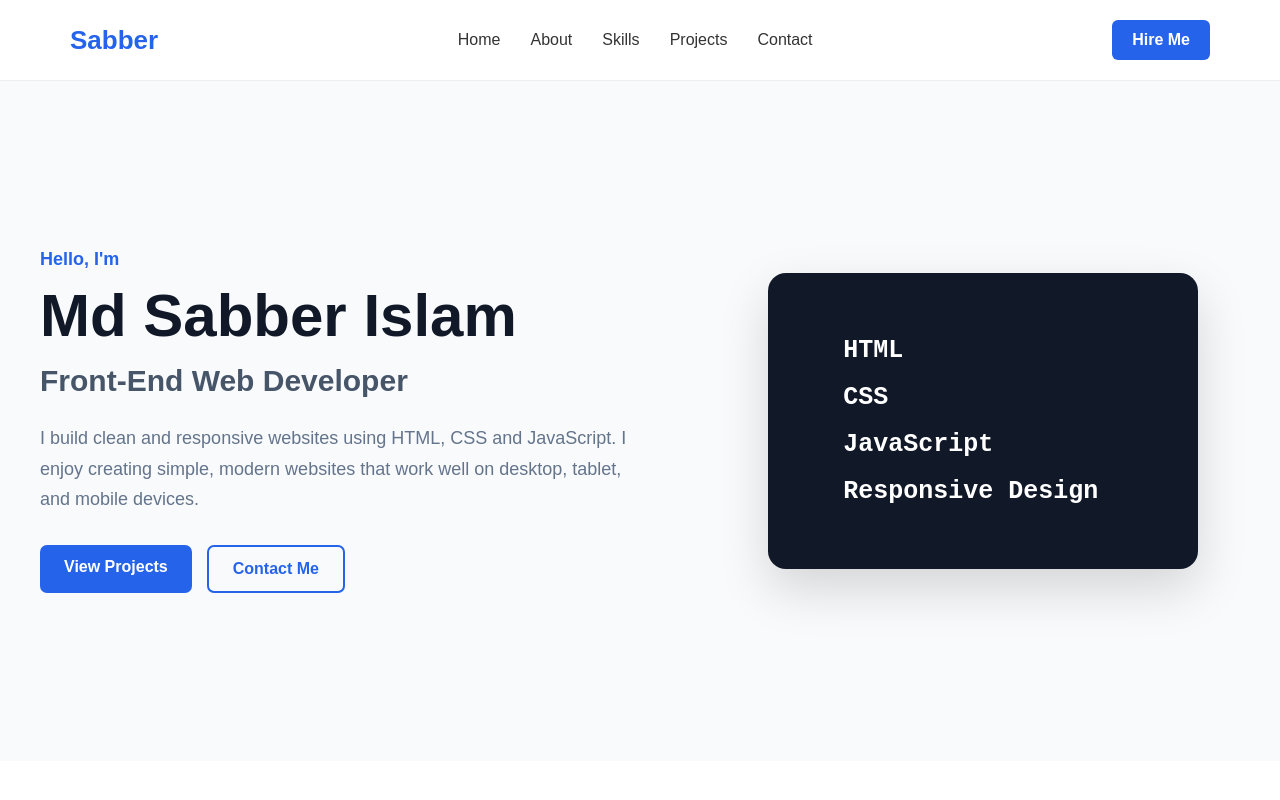
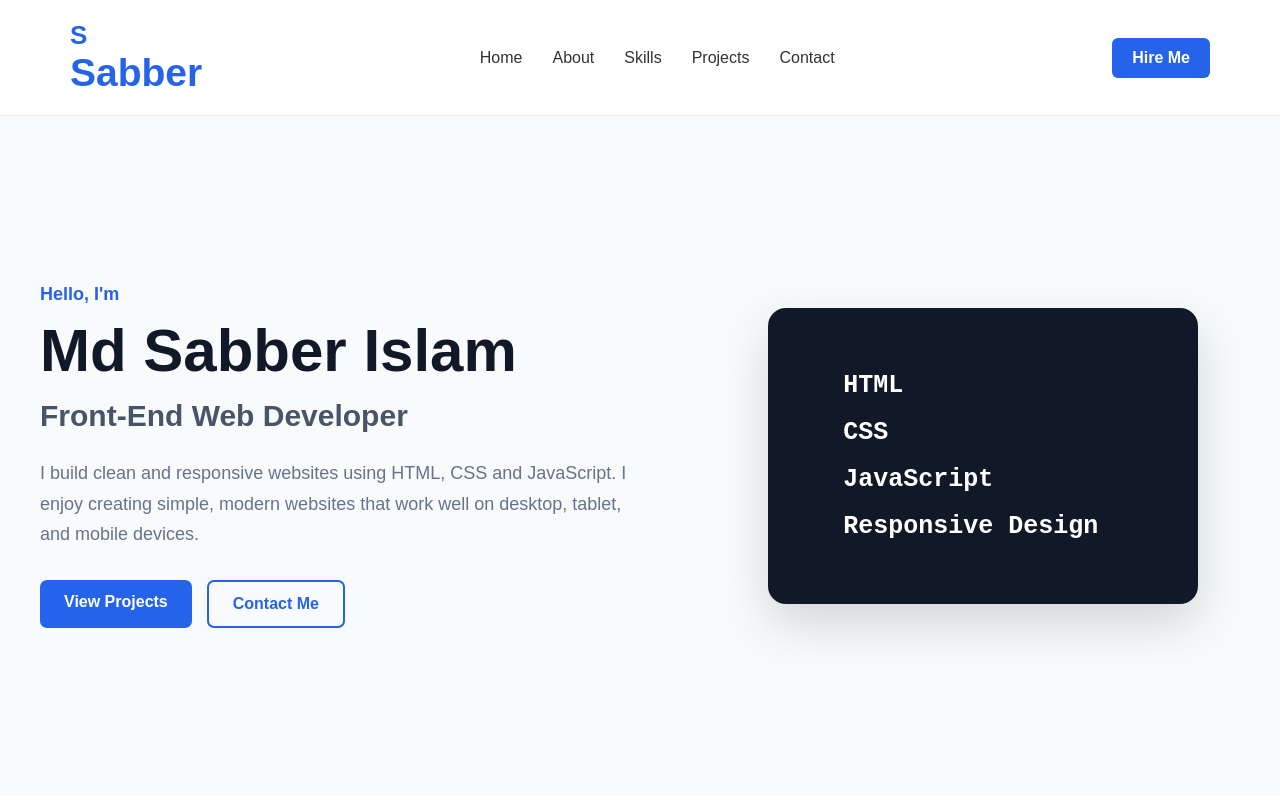
Before and after one commit to safwanmayan/portfolio, a plain HTML site: page index.html in a window 1280 px wide. Shown: the top 800 px of the page. Drawn offline with Linux system fonts and the light colour scheme.

Commit message:
Refactor index.html for better structure and content
Updated HTML structure and content for improved layout and design.

```diff
--- a/index.html
+++ b/index.html
@@ -18,8 +18,9 @@
         <nav class="navbar">
 
             <div class="logo">
-                Sabber
-            </div>
+    <div class="logo-icon">S</div>
+    <h2>Sabber</h2>
+</div>
 
             <ul class="nav-links">
                 <li>
```
